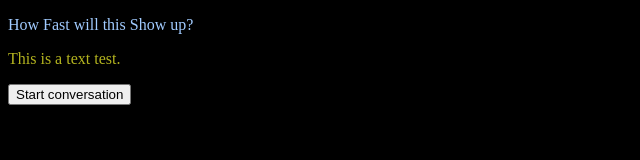
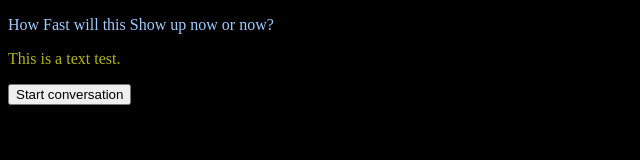
Before and after one commit to ezhao999/creative-convo-mapping, a plain HTML site: page index.html in a window 1280 px wide. Shown: the full height of the page, 0-640 px from the left. Drawn offline with Linux system fonts and the light colour scheme.

Commit message:
Update index.html

```diff
--- a/index.html
+++ b/index.html
@@ -5,7 +5,7 @@
 <script src="js/publication.js"></script>
 <body>
 
-    <p class="user1">How Fast will this Show up?</p>
+    <p class="user1">How Fast will this Show up now or now?</p>
     <p class="user2">This is a text test.</p>
     <button id="first" type="button" onclick="">
         Start conversation</button>
```
